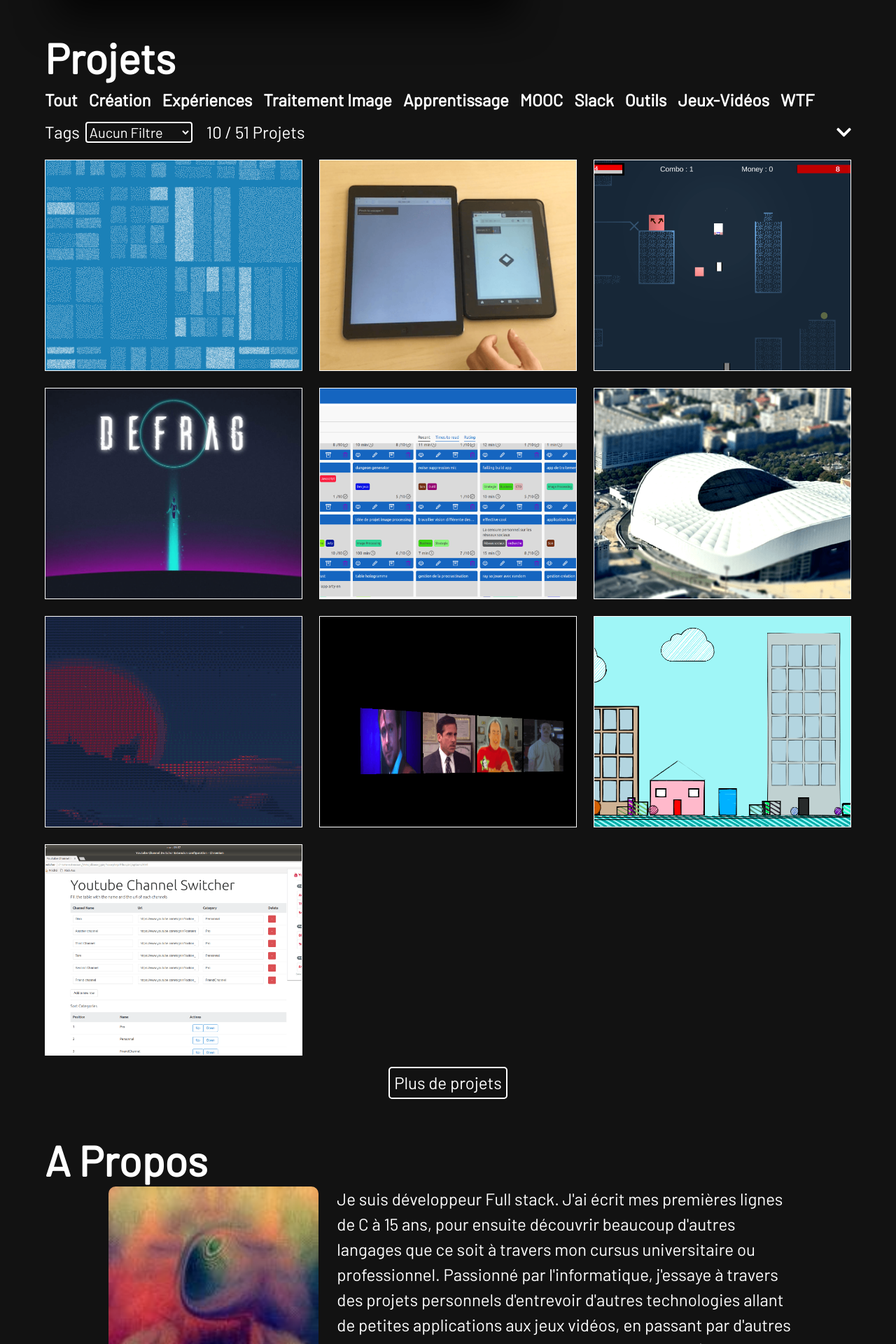
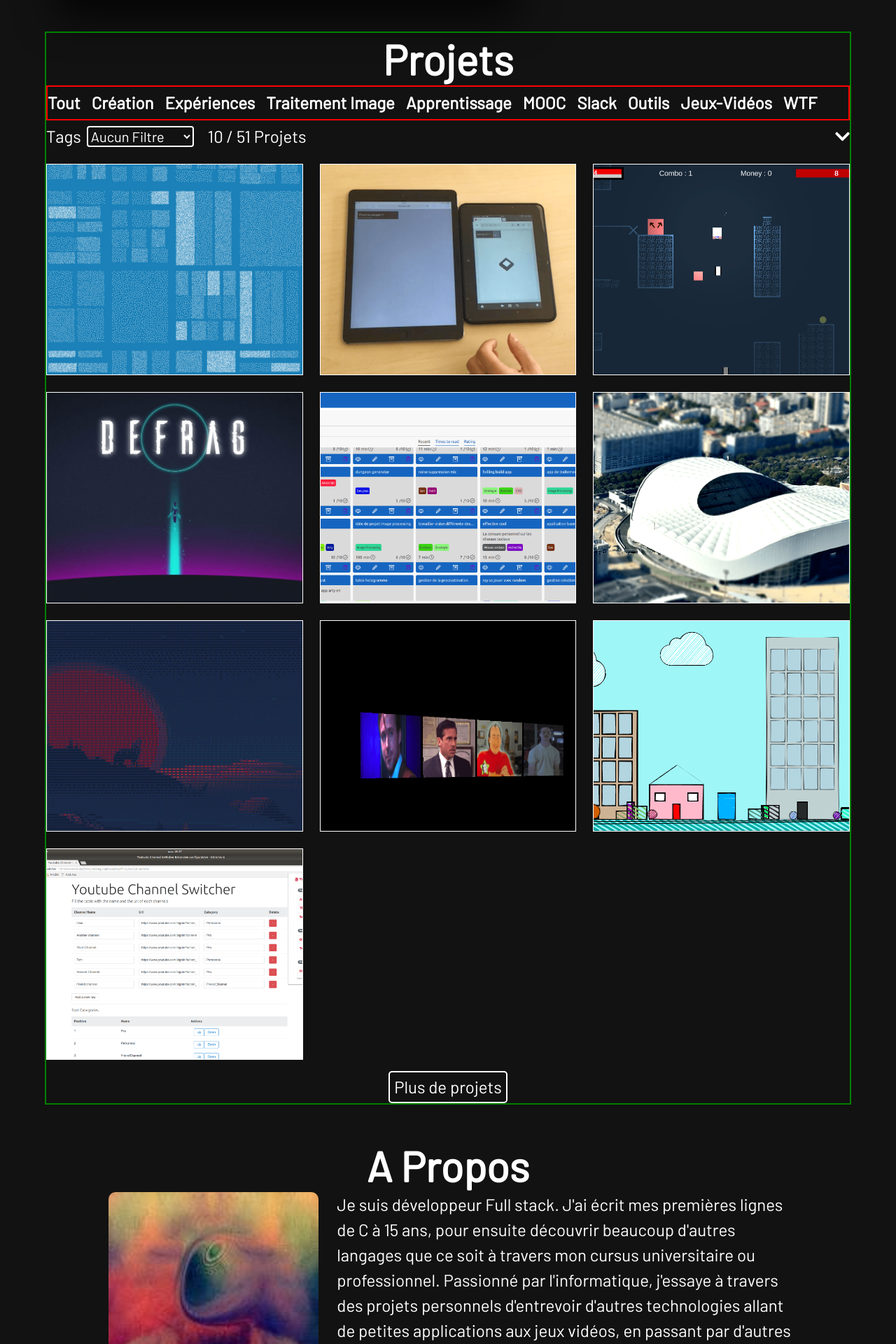
Before and after one commit to guillaume-gomez/guillaume-gomez.github.io, a React (Create React App) app: page / in a window 1280 px wide. Shown: the part 1960-3880 px from the top of the page at 70% size. Built offline with nearby package versions, Linux system fonts and the light colour scheme.

Commit message:
text-align-center

```diff
--- a/src/App.tsx
+++ b/src/App.tsx
@@ -28,10 +28,10 @@ function App() {
           <span ref={toProject} style={{width: "100%"}} >
            <Projects refTarget={toAboutMe} />
           </span>
-          <span ref={toAboutMe} style={{width: "100%"}}>
+          <span ref={toAboutMe} style={{width: "100%", display: "flex", flexDirection: "column", alignItems: "center"}}>
             <AboutMe />
+            <Hobbies />
           </span>
-          <Hobbies />
           <Experience />
           <Skills />
         </div>
--- a/src/views/AboutMe.tsx
+++ b/src/views/AboutMe.tsx
@@ -12,7 +12,7 @@ function AboutMe() {
   const { t } = useTranslation();
   return (
     <section className="about-me-content">
-      <h2>{t("about-me.about-me")}</h2>
+      <h2 style={{textAlign: "center"}}>{t("about-me.about-me")}</h2>
       <div className="about-me-infos">
         <div className="about-me-avatar">
           <img className="about-me-avatar-img" src={`${process.env.PUBLIC_URL}profile.jpeg`} loading="lazy" alt="my face"/>
--- a/src/views/Projects.css
+++ b/src/views/Projects.css
@@ -1,5 +1,5 @@
 .projects-content {
-  //border:  2px solid green;
+  border:  2px solid green;
   display: grid;
   box-sizing: border-box;
   width: 100%;
@@ -8,7 +8,7 @@
 }
 
 .projects-header {
-  //border:  2px solid red;
+  border:  2px solid red;
   display: flex;
   align-content: center;
   padding-left: 0;
--- a/src/views/Projects.tsx
+++ b/src/views/Projects.tsx
@@ -62,7 +62,7 @@ function Projects({refTarget} : ProjectInterface) {
 
   return (
     <section className="projects-content" id="project">
-      <h2>{t("projects.projects")}</h2>
+      <h2 style={{textAlign: "center"}}>{t("projects.projects")}</h2>
         <ul className="projects-header">
           <li key={"all"} onClick={() => onChangeTheme("")}><a>{t("projects.theme.all")}</a></li>
           {
```
